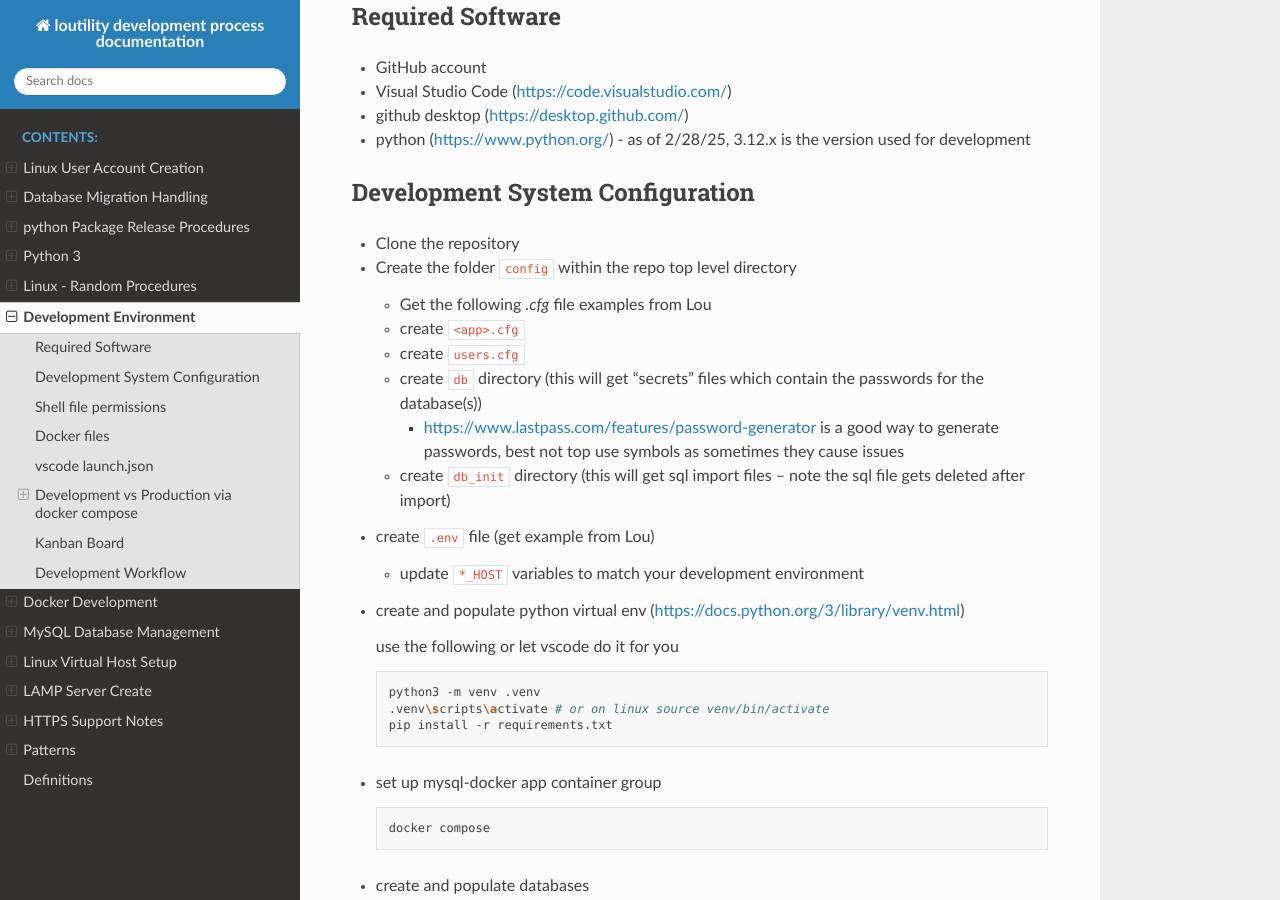
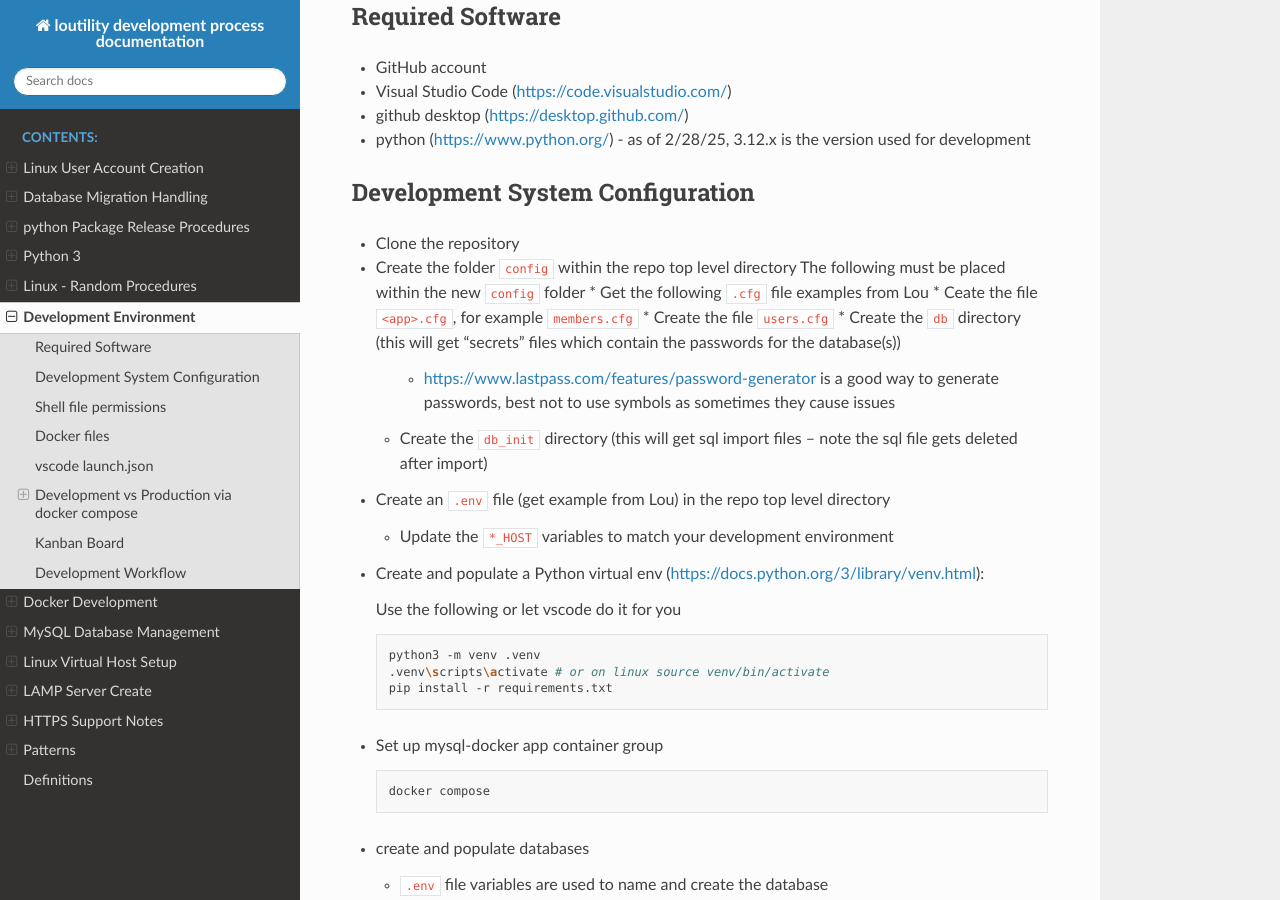
Before and after one commit to shanholtzerk/fork_loudevprocess, a Sphinx documentation site: the page built from docs/source/development-environment.rst, in a window 1280 px wide and 900 px high, scrolled down 556 px. Built offline with Sphinx 7.4.7 and the Read the Docs theme 3.1.0, drawn with Linux system fonts in a browser that asks for light colours.

Commit message:
more edits

```diff
--- a/docs/source/development-environment.rst
+++ b/docs/source/development-environment.rst
@@ -19,24 +19,24 @@
 
 * Clone the repository
 * Create the folder ``config`` within the repo top level directory
-
-  * Get the following `.cfg` file examples from Lou
-  * create ``<app>.cfg``
-  * create ``users.cfg``
-  * create ``db`` directory (this will get "secrets" files which contain the passwords for the database(s))
+  The following must be placed within the new ``config`` folder
+  * Get the following ``.cfg`` file examples from Lou
+  * Ceate the file ``<app>.cfg``, for example ``members.cfg``
+  * Create the file ``users.cfg``
+  * Create the ``db`` directory (this will get "secrets" files which contain the passwords for the database(s))
 
     * https://www.lastpass.com/features/password-generator is a good way to generate passwords,
-      best not top use symbols as sometimes they cause issues
+      best not to use symbols as sometimes they cause issues
 
-  * create ``db_init`` directory (this will get sql import files -- note the sql file gets deleted after import)
+  * Create the ``db_init`` directory (this will get sql import files -- note the sql file gets deleted after import)
 
-* create ``.env`` file (get example from Lou)
+* Create an ``.env`` file (get example from Lou) in the repo top level directory
 
-  * update ``*_HOST`` variables to match your development environment
+  * Update the ``*_HOST`` variables to match your development environment
 
-* create and populate python virtual env (https://docs.python.org/3/library/venv.html)
+* Create and populate a Python virtual env (https://docs.python.org/3/library/venv.html):
 
-  use the following or let vscode do it for you
+  Use the following or let vscode do it for you
 
   .. code-block:: shell
 
@@ -44,7 +44,7 @@
     .venv\scripts\activate # or on linux source venv/bin/activate
     pip install -r requirements.txt
 
-* set up mysql-docker app container group
+* Set up mysql-docker app container group
 
   .. code-block:: shell
 
```
